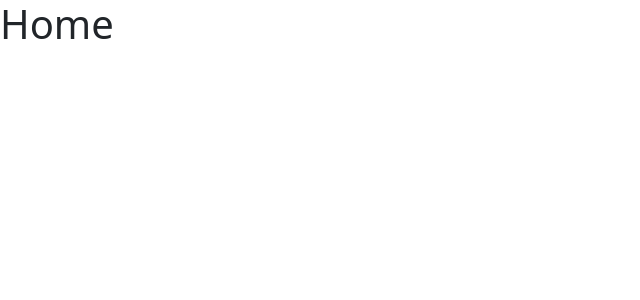
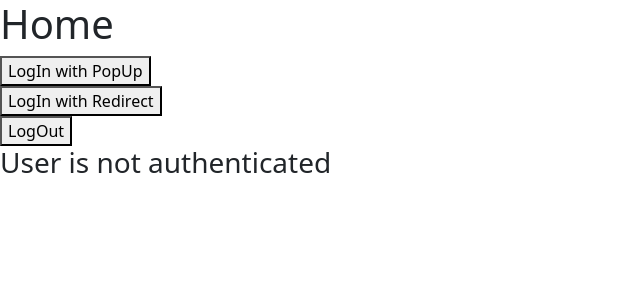
Before and after one commit to paradocx96/SecMe-app, a React (Create React App) app: page / in a window 1280 px wide. Shown: the top 300 px of the page, without its empty margins (0-640 px from the left). Built offline with nearby package versions, Linux system fonts and the light colour scheme.

Commit message:
Auth0 Impl

```diff
--- a/src/App.js
+++ b/src/App.js
@@ -1,8 +1,11 @@
+import Home from "./pages/Home";
+
 function App() {
     return (
         <div className="App">
             <header className="App-header">
                 <h1>Home</h1>
+                <Home/>
             </header>
         </div>
     );
--- a/src/index.js
+++ b/src/index.js
@@ -1,15 +1,21 @@
 import React from 'react';
 import ReactDOM from 'react-dom/client';
-import reportWebVitals from './reportWebVitals';
+// import ReactDOM from "react-dom";
 import App from './App';
+import {Auth0Provider} from "@auth0/auth0-react";
 
 import 'bootstrap/dist/css/bootstrap.min.css';
 
 const root = ReactDOM.createRoot(document.getElementById('root'));
+
 root.render(
-  <React.StrictMode>
-    <App />
-  </React.StrictMode>
+    <React.StrictMode>
+        <Auth0Provider
+            domain="paradocx.us.auth0.com"
+            clientId="DCbhi0zAeI59ihuuQVc8UdDbrRX3NCDR"
+            redirectUri={window.location.origin}
+        >
+            <App/>
+        </Auth0Provider>
+    </React.StrictMode>
 );
-
-reportWebVitals();
--- a/src/pages/Home.jsx
+++ b/src/pages/Home.jsx
@@ -0,0 +1,35 @@
+import React from "react";
+import {useAuth0} from "@auth0/auth0-react";
+
+const Home = () => {
+    const {loginWithPopup, loginWithRedirect, logout, user, isAuthenticated, isLoading} = useAuth0();
+
+    if (isLoading) {
+        return <div>Loading ...</div>;
+    }
+
+    return (
+        <>
+            <button onClick={loginWithPopup}>LogIn with PopUp</button>
+            <br/>
+            <button onClick={loginWithRedirect}>LogIn with Redirect</button>
+            <br/>
+            <button onClick={() => logout({returnTo: window.location.origin})}>LogOut</button>
+
+            <h3>User is {isAuthenticated ? 'authenticated' : 'not authenticated'}</h3>
+
+            {isAuthenticated && (
+                <div>
+                    <img src={user.picture} alt={user.name}/>
+                    <h2>{user.name}</h2>
+                    <p>{user.email}</p>
+                    <br/>
+                    <br/>
+                    <pre style={{textAlign: "start"}}>{JSON.stringify(user, null, 2)}</pre>
+                </div>
+            )}
+        </>
+    );
+};
+
+export default Home;
```
